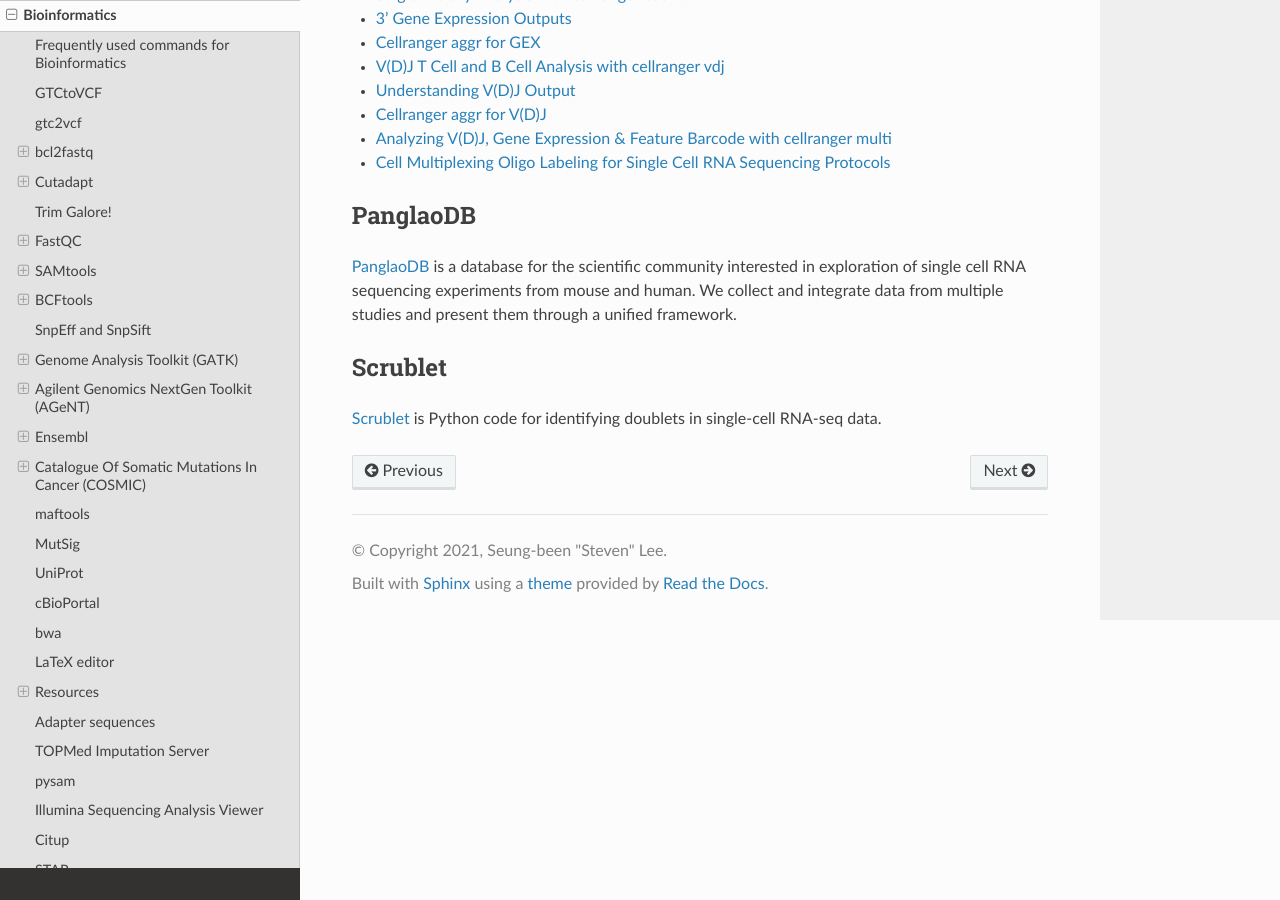
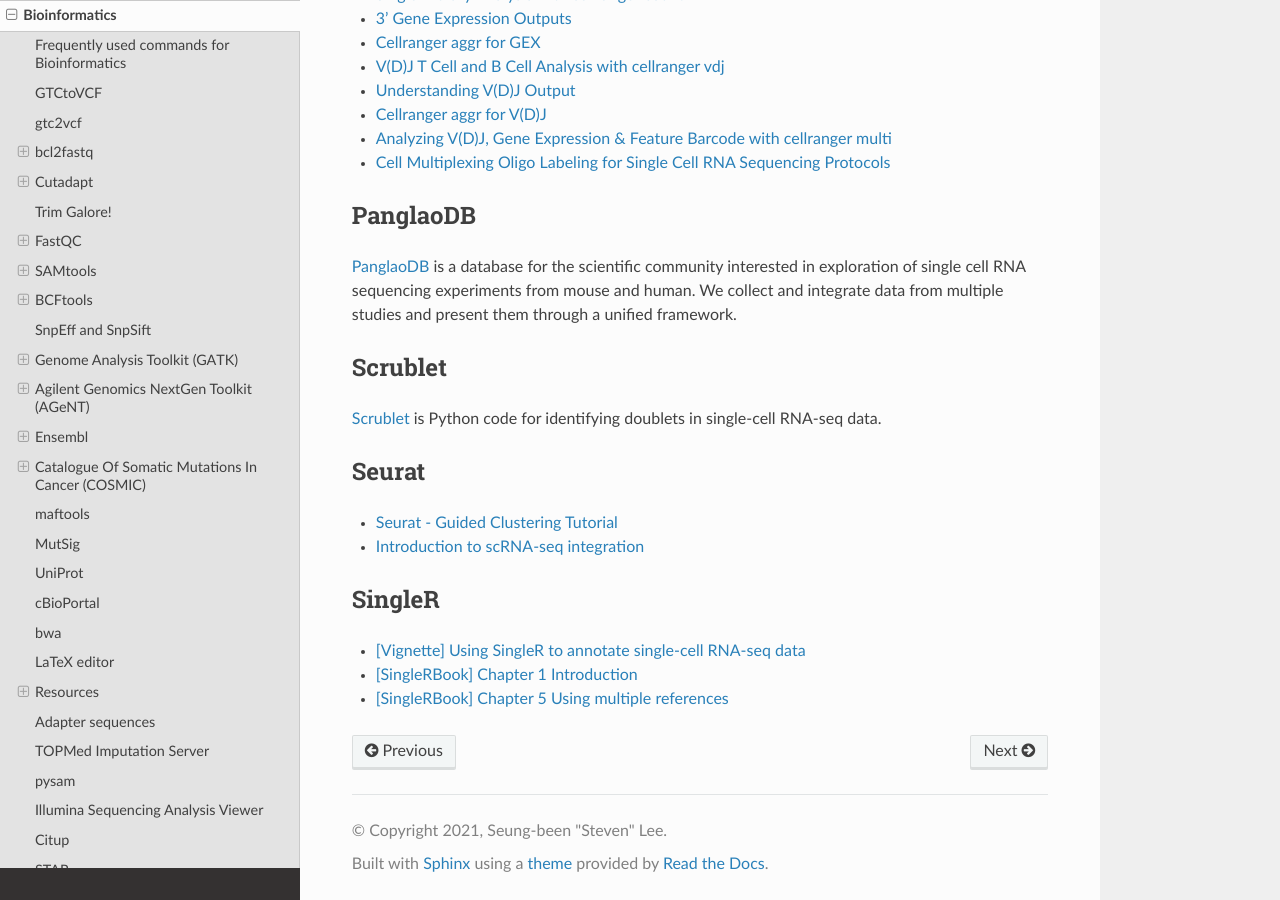
Before and after one commit to sbslee/notes, a Sphinx documentation site: the page built from docs/bioinformatics.rst, in a window 1280 px wide and 900 px high, scrolled down 22999 px. Built offline with Sphinx 7.4.7 and the Read the Docs theme 2.0.0, drawn with Linux system fonts in a browser that asks for light colours.

Commit message:
Update bioinformatics.rst

```diff
--- a/docs/bioinformatics.rst
+++ b/docs/bioinformatics.rst
@@ -1058,3 +1058,16 @@
 ========
 
 `Scrublet <https://github.com/swolock/scrublet>`__ is Python code for identifying doublets in single-cell RNA-seq data.
+
+Seurat
+======
+
+- `Seurat - Guided Clustering Tutorial <https://satijalab.org/seurat/articles/pbmc3k_tutorial.html>`__
+- `Introduction to scRNA-seq integration <https://satijalab.org/seurat/articles/integration_introduction.html>`__
+
+SingleR
+=======
+
+- `[Vignette] Using SingleR to annotate single-cell RNA-seq data <https://bioconductor.org/packages/devel/bioc/vignettes/SingleR/inst/doc/SingleR.html>`__
+- `[SingleRBook] Chapter 1 Introduction <http://bioconductor.org/books/release/SingleRBook/introduction.html#method-description>`__
+- `[SingleRBook] Chapter 5 Using multiple references <http://bioconductor.org/books/release/SingleRBook/using-multiple-references.html#using-reference-specific-labels>`__
```
